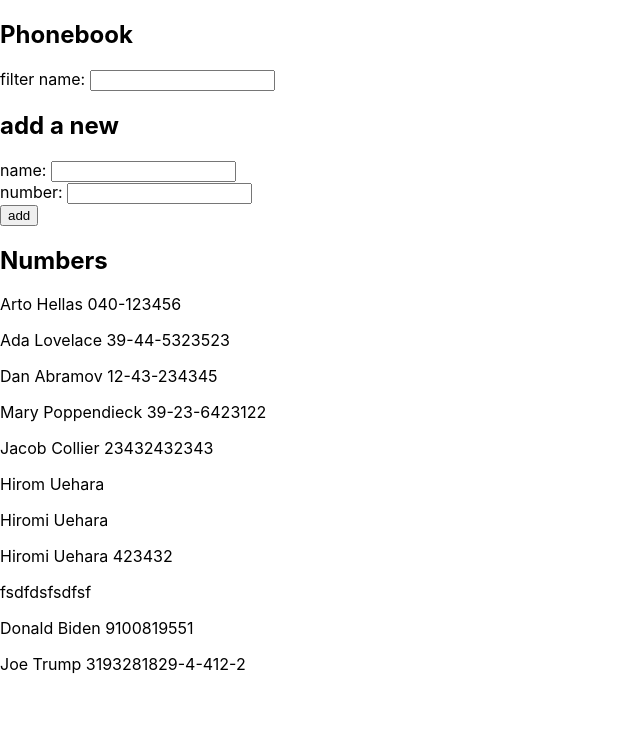
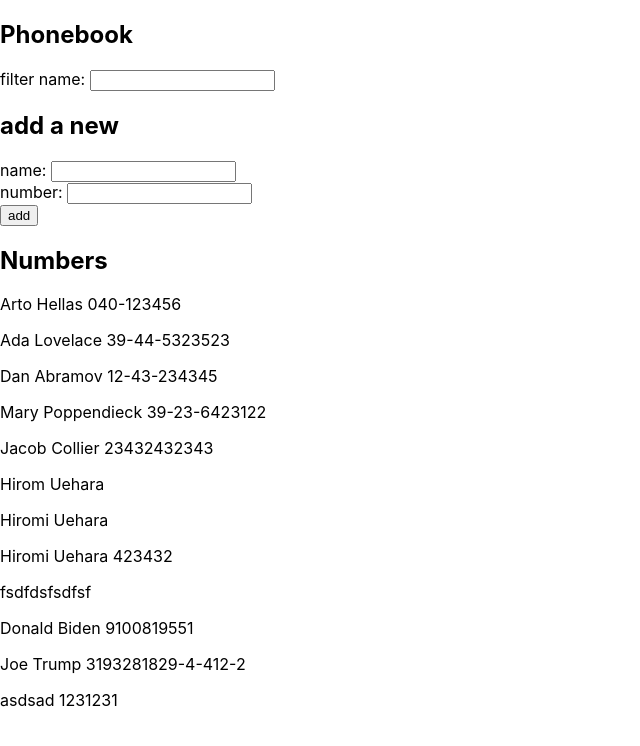
Before and after one commit to bvrbryn445/fullstackopen-submissions, a React (Create React App) app in the folder part2/phonebook/: page / in a window 1280 px wide. Shown: the top 746 px of the page, without its empty margins (0-640 px from the left). Built offline with nearby package versions, Linux system fonts and the light colour scheme; data requests are answered from the project's data file.

Commit message:
add exercise 2.16: helper funcs for data server comms

```diff
--- a/part2/phonebook/db.json
+++ b/part2/phonebook/db.json
@@ -54,6 +54,11 @@
       "name": "Joe Trump",
       "number": "3193281829-4-412-2",
       "id": 11
+    },
+    {
+      "name": "asdsad",
+      "number": "1231231",
+      "id": 12
     }
   ]
 }
--- a/part2/phonebook/src/App.js
+++ b/part2/phonebook/src/App.js
@@ -1,8 +1,12 @@
-import axios from 'axios';
 import { useEffect, useState } from 'react'
+
+//components
 import Contacts from './components/Contacts';
 import ContactsForm from './components/ContactsForm';
 import NameFilterer from './components/NameFilter';
+
+//helpers
+import axiosServices from './services/persons';
 
 const App = () => {
 	//states
@@ -16,11 +20,11 @@ const App = () => {
 	//get the response from the data header using axios and
 	//initialize both persons and filtered persons as its initial data
 	useEffect(() => {
-		axios.get('http://localhost:3001/persons').then(response => {
-			const persons = response.data;
-			setPersons(persons);
-			setFilteredPersons(persons);
-		});
+		axiosServices.getAll().then(returnedPersons => {
+			setPersons(returnedPersons);
+			setFilteredPersons(returnedPersons);
+		})
+		.catch(error => console.log(`error: ${error}`));
 	}, []);
 
 	function addName(name) {
@@ -35,13 +39,12 @@ const App = () => {
 	}
 
 	function addPerson(newPerson, persons) {
-		const personsUrl = 'http://localhost:3001/persons';
 		const { name, number } = newPerson;
 		addName(name);
 		addNumber(number);
-		axios.post(personsUrl, newPerson)
-			.then(response => {
-				setPersons(persons.concat(response.data));
+		axiosServices.create(newPerson)
+			.then(returnedPersons => {
+				setPersons(persons.concat(returnedPersons));
 			})
 		setNewPerson({ ...newPerson, id: newPerson.length + 1 });
 		setFilteredPersons(persons.concat(newPerson));
--- /dev/null
+++ b/part2/phonebook/src/services/persons.js
@@ -0,0 +1,25 @@
+import axios from 'axios';
+const baseUrl = 'http://localhost:3001/persons';
+
+const getAll = () => {
+  const request = axios.get(baseUrl);
+  return request.then(response => response.data);
+}
+
+const create = newObject => {
+  const request = axios.post(baseUrl, newObject);
+  return request.then(response => response.data);
+}
+
+const update = (id, newObject) => {
+  const request = axios.put(`${baseUrl}/${id}`, newObject);
+  return request.then(response => response.data);
+}
+
+const axiosServices = {
+	getAll,
+	create,
+	update
+};
+
+export default axiosServices;
```
Also changed, not shown: 1 other file (tests, documents, lock files or other folders).
